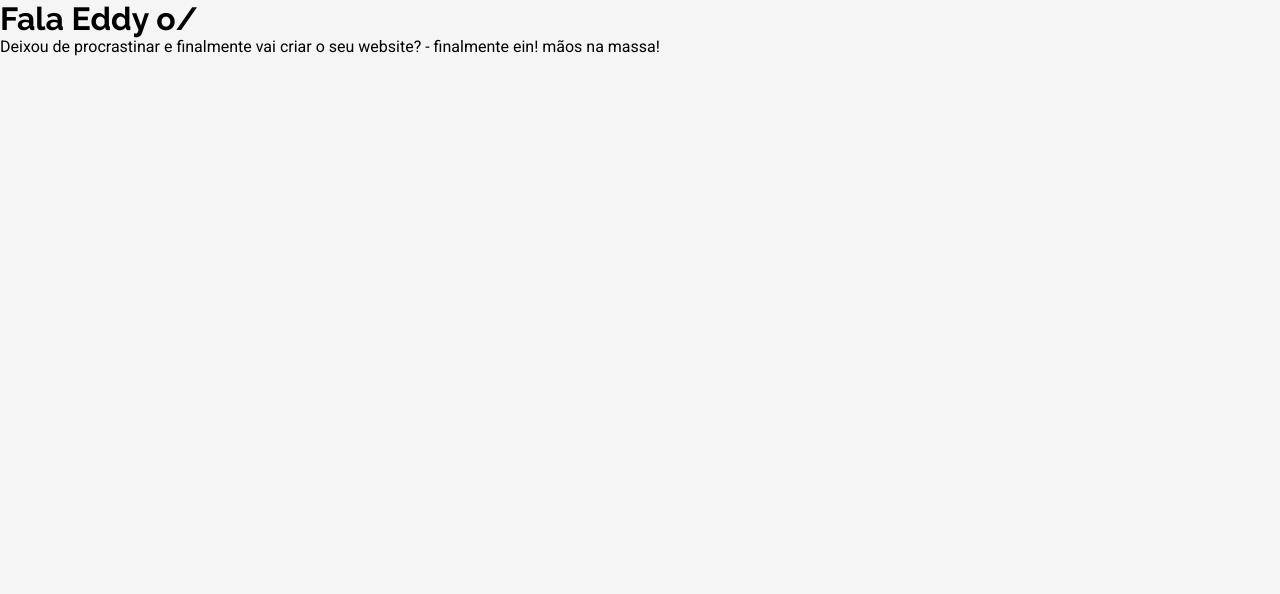
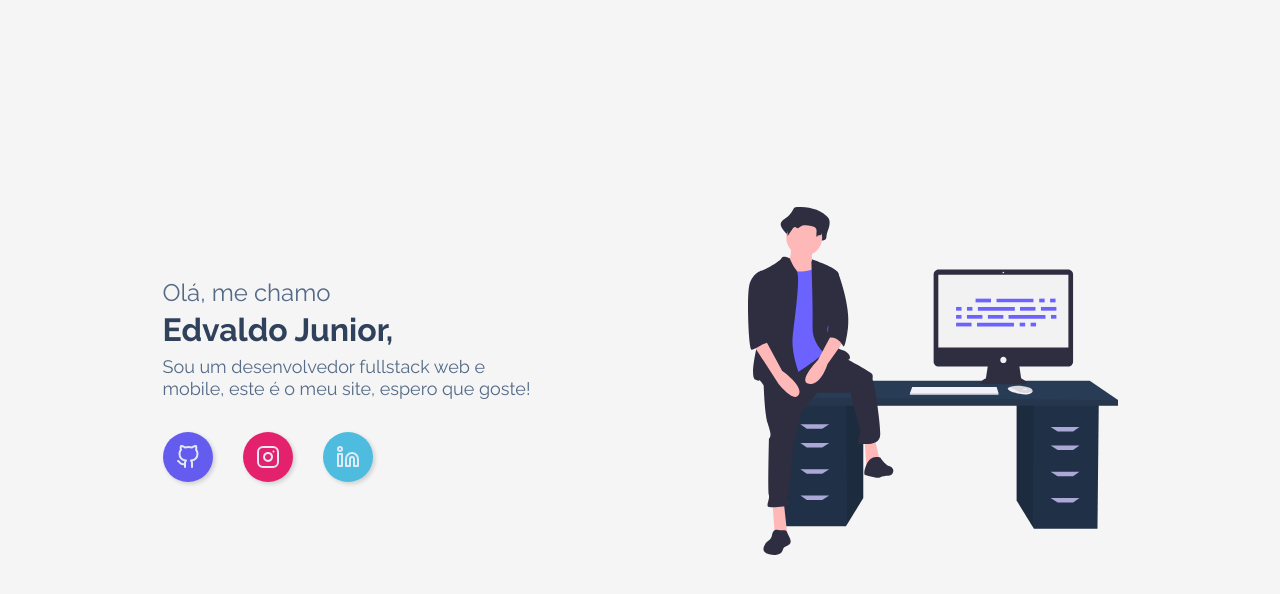
Before and after one commit to EddyPBR/eddypbr-website, a Next.js app: page / in a window 1280 px wide. Shown: the top 594 px of the page. Built offline with nearby package versions, Linux system fonts and the light colour scheme.

Commit message:
:package: Adicionando inicio da página home

```diff
--- a/package.json
+++ b/package.json
@@ -11,6 +11,7 @@
     "next": "10.2.0",
     "react": "17.0.2",
     "react-dom": "17.0.2",
+    "react-icons": "^4.2.0",
     "sass": "^1.32.12"
   },
   "devDependencies": {
--- /dev/null
+++ b/src/pages/home.module.scss
@@ -0,0 +1,109 @@
+.presentation {
+  min-height: calc(100vh - 40px);
+  width: 100vw;
+
+  display: flex;
+  justify-content: center;
+  align-items: center;
+
+  main {
+    width: 100%;
+    max-width: 1170px;
+
+    display: grid;
+    grid-template-columns: 1fr 1fr;
+    justify-content: space-between;
+    justify-items: center;
+
+    div {
+      display: flex;
+      flex-direction: column;
+      justify-content: center;
+
+      width: 100%;
+      max-width: 370px;
+    }
+
+    p {
+      font-size: 1.5rem;
+      font-family: Raleway, sans-serif;
+      font-weight: 400;
+      color: var(--gray-darker);
+      margin-bottom: 4px;
+    }
+
+    h1 {
+      font-size: 2rem;
+      font-family: Raleway, sans-serif;
+      font-weight: 700;
+      color: var(--black-light);
+      margin-bottom: 8px;
+    }
+
+    h2 {
+      font-size: 1.125rem;
+      font-family: Raleway, sans-serif;
+      font-weight: 400;
+      color: var(--gray-darker);
+      line-height: 1.375rem;
+    }
+  }
+
+  .socialLinks {
+    margin-top: 32px;
+    list-style: none;
+
+    display: grid;
+    grid-template-columns: repeat(3, 50px);
+    gap: 30px;
+
+    a {
+      width: 50px;
+      height: 50px;
+
+      border-radius: 50%;
+
+      transition: background .2s, color .2s, box-shadow .2s;
+
+      display: flex;
+      align-items: center;
+      justify-content: center;
+      box-shadow: 2px 2px 4px rgba(0, 0, 0, .16);
+    }
+
+    a:hover {
+      box-shadow: 2px 2px 2px rgba(0, 0, 0, .24);
+    }
+
+    li:nth-child(1) > a {
+      background: var(--purple);
+      color: var(--white-dark);
+
+      &:hover {
+        background: var(--purple-dark);
+        color: var(--white);
+      }
+    }
+
+    li:nth-child(2) > a {
+      background: var(--pink);
+      color: var(--white-dark);
+
+      &:hover {
+        background: var(--pink-dark);
+        color: var(--white);
+      }
+    }
+
+    li:nth-child(3) > a {
+      background: var(--cyan);
+      color: var(--white-dark);
+
+      &:hover {
+        background: var(--cyan-dark);
+        color: var(--white);
+      }
+    }
+
+  }
+}
--- a/src/pages/index.tsx
+++ b/src/pages/index.tsx
@@ -1,11 +1,41 @@
+import styles from "./home.module.scss";
+
+import { FiGithub, FiInstagram, FiLinkedin } from "react-icons/fi";
+
 export default function Home() {
   return (
-    <main>
-      <h1>Fala Eddy o/</h1>
-      <p>
-        Deixou de procrastinar e finalmente vai criar o seu website? -
-        finalmente ein! mãos na massa!
-      </p>
-    </main>
+    <div className={styles.presentation}>
+      <main>
+
+        <div>
+          <p>Olá, me chamo</p>
+          <h1>Edvaldo Junior,</h1>
+          <h2>Sou um desenvolvedor fullstack web e mobile, este é o meu site, espero que goste!</h2>
+
+          <ul className={styles.socialLinks}>
+            <li>
+              <a href="https://github.com/EddyPBR/" rel="noopener noreferrer" target="_blank">
+                <FiGithub size={24} />
+              </a>
+            </li>
+            <li>
+              <a href="https://www.instagram.com/edvaldo_junior_dev/" rel="noopener noreferrer" target="_blank">
+                <FiInstagram size={24} />
+              </a>
+            </li>
+            <li>
+              <a href="https://github.com/EddyPBR" rel="noopener noreferrer" target="_blank">
+                <FiLinkedin size={24} />
+              </a>
+            </li>
+          </ul>
+        </div>
+
+        <div>
+          <img src="./assets/desenvolvedor-e-computador.svg" alt="EddyPBR" />
+        </div>
+
+      </main>
+    </div>
   );
 }
```
Also changed, not shown: public/assets/desenvolvedor-e-computador.svg (added), 1 other file (tests, documents, lock files or other folders).
